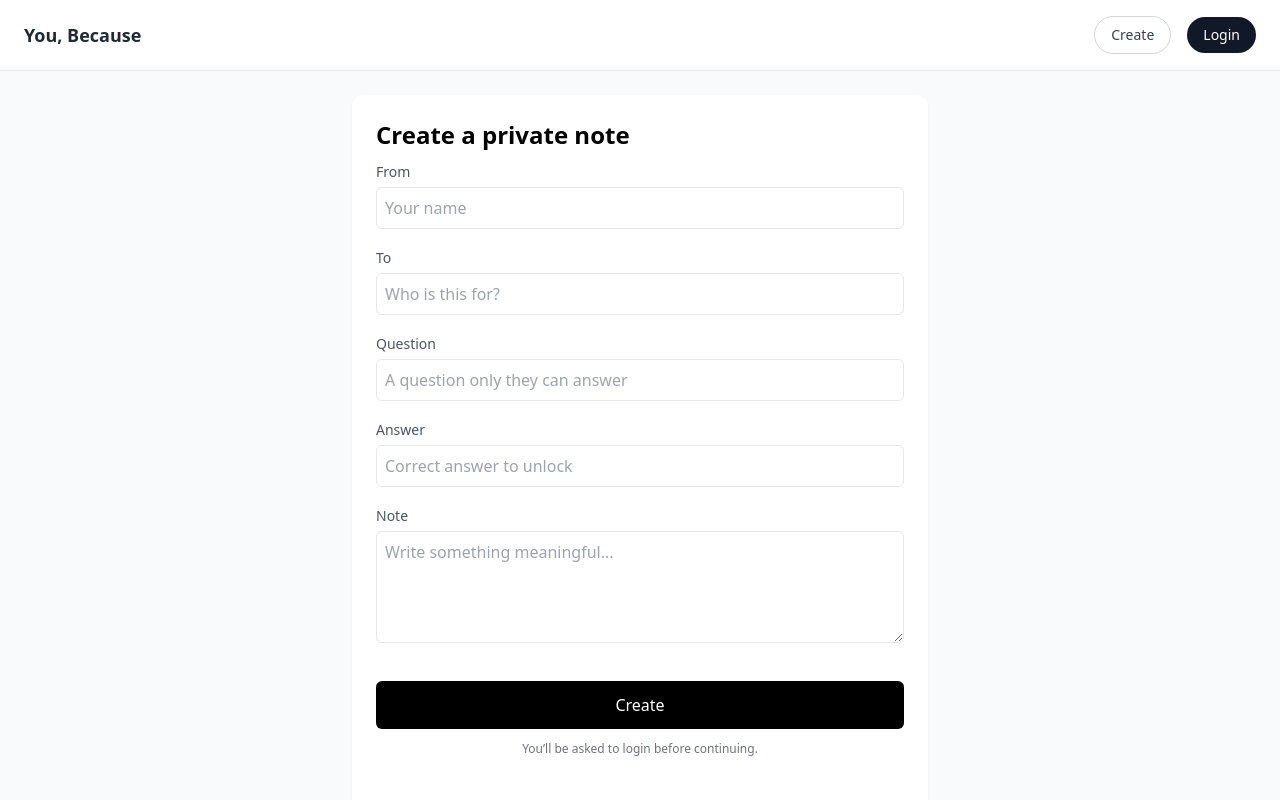
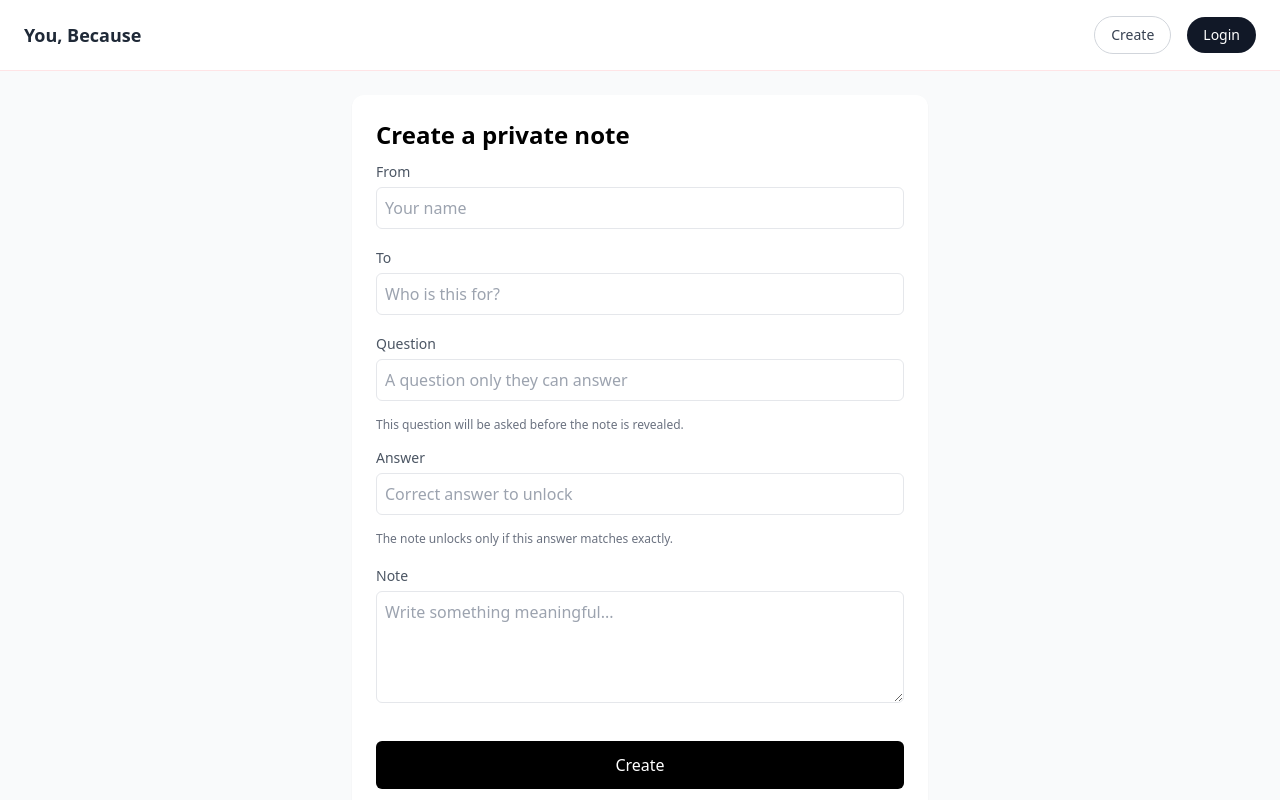
Before and after one commit to sanyampathak28/youbecause, a React (Vite) app: page /create in a window 1280 px wide. Shown: the top 800 px of the page. Built offline with nearby package versions, Linux system fonts and the light colour scheme; no server answers; the database is empty.

Commit message:
desc on fields on create page

```diff
--- a/src/pages/Create.jsx
+++ b/src/pages/Create.jsx
@@ -189,12 +189,20 @@ export default function Create() {
         setValue={setQuestion}
         hint="A question only they can answer"
       />
+      <p className="text-xs text-gray-500 mt-1 mb-3">
+        This question will be asked before the note is revealed.
+      </p>
+
       <Field
         label="Answer"
         value={answer}
         setValue={setAnswer}
         hint="Correct answer to unlock"
       />
+      <p className="text-xs text-gray-500 mt-1 mb-4">
+        The note unlocks only if this answer matches exactly.
+      </p>
+
 
         <div className="mb-4">
           <label className="text-sm text-gray-600">Note</label>
```
Lines whose indentation alone changed are shown as unchanged.
